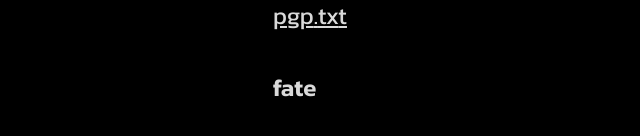
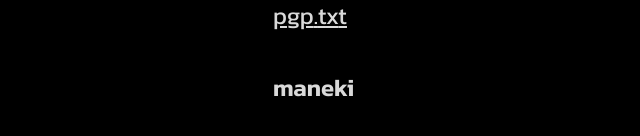
Before and after one commit to reinzsal/xrma, a Next.js app: page / in a window 1280 px wide. Shown: the part 432-568 px from the top of the page, without its empty margins (242-882 px from the left). Built offline with nearby package versions, Linux system fonts and the light colour scheme.

Commit message:
Update page.js

```diff
--- a/app/0/page.js
+++ b/app/0/page.js
@@ -284,7 +284,7 @@ export default function Fate() {
                 <a href="" id="text5" onClick={() => link('/pgp.txt')}>pgp.txt</a>
                 <Spacer/>
 
-                <p id="headline">fate</p>
+                <p id="headline">maneki</p>
             </div>
 
             <ConfigProvider
```
